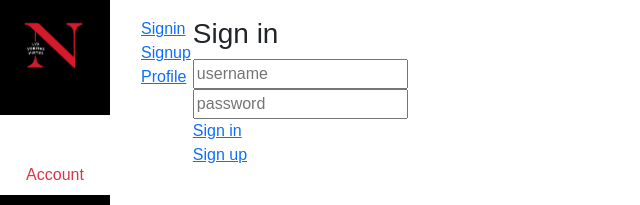
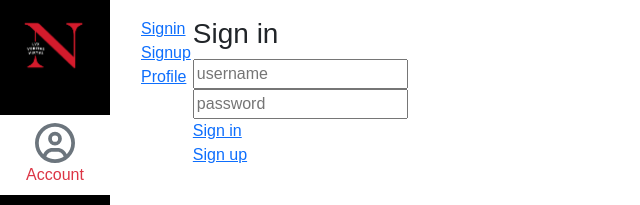
Before and after one commit to MackenzieCreamer/kanbas-react-web-app, a React (Create React App) app: page /#/Kanbas/Account/Signin in a window 1280 px wide. Shown: the top 205 px of the page, without its empty margins (0-640 px from the left). Built offline with nearby package versions, Linux system fonts and the light colour scheme; the HTML template or start-up script is replaced by a standard one.

Commit message:
Fix color on account nav when selected

```diff
--- a/src/Kanbas/Navigation.tsx
+++ b/src/Kanbas/Navigation.tsx
@@ -8,6 +8,8 @@ export default function KanbasNavigation() {
   const { pathname } = useLocation();
   const notActive = "list-group-item text-white bg-black text-center border-0"
   const active = "list-group-item text-center border-0 text-danger bg-white"
+  const accountActive = "fs-1 text text-secondary"
+  const accountNotActive = "fs-1 text text-white"
   return (
     <div id="wd-kanbas-navigation" style={{ width: 110 }}
          className="list-group rounded-0 position-fixed
@@ -18,7 +20,7 @@ export default function KanbasNavigation() {
         <img src="/images/NEU.png" width="75px" /></a><br />
       <Link to="/Kanbas/Account" id="wd-account-link"
         className={`nav-link ${pathname.includes("Account") ? active : notActive}`}>
-        <FaRegCircleUser className="fs-1 text text-white" /><br />
+        <FaRegCircleUser className={`${pathname.includes("Account") ? accountActive : accountNotActive}`} /><br />
         Account </Link>
       <Link to="/Kanbas/Dashboard" id="wd-dashboard-link"
         className={`nav-link ${pathname.includes("Dashboard") ? active : notActive}`}>
```
